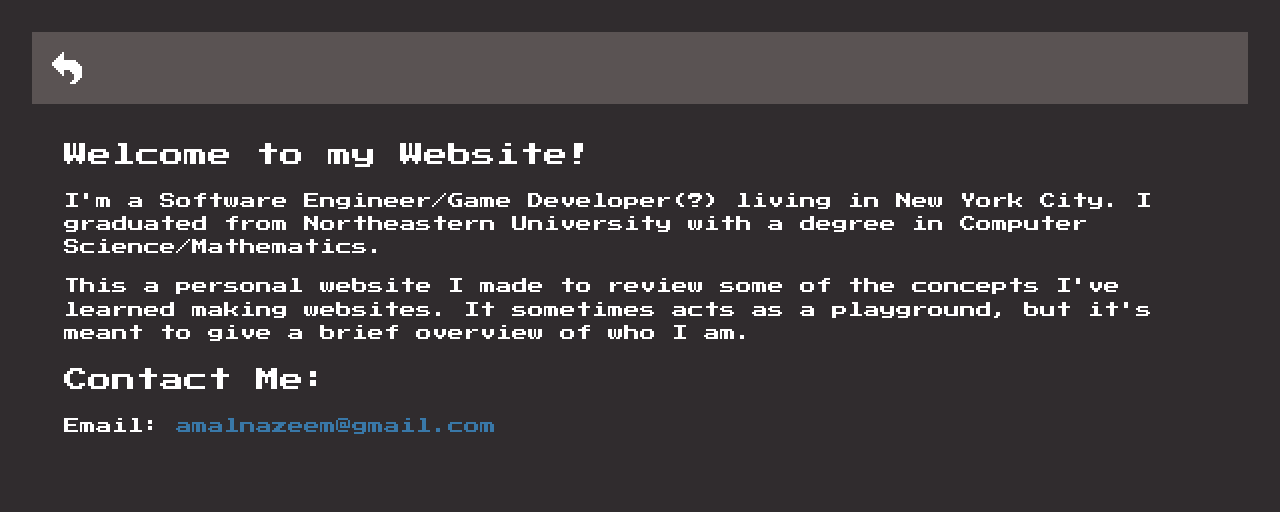
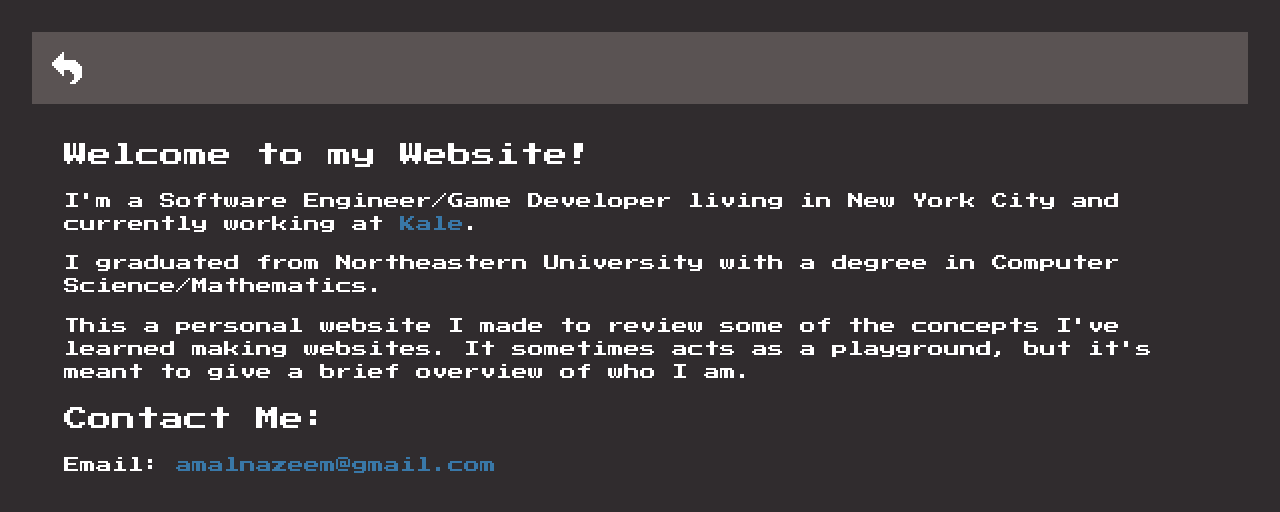
Before and after one commit to TomatoToaster/Website, a React app: page /about in a window 1280 px wide. Shown: the top 512 px of the page. Built offline with nearby package versions, Linux system fonts and the light colour scheme.

Commit message:
Redo some indenting for better or worse

```diff
--- a/src/components/About.jsx
+++ b/src/components/About.jsx
@@ -5,10 +5,19 @@ class Stuff extends Component {
         return (
             <>
                 <h2>Welcome to my Website!</h2>
-        <p>I'm a Software Engineer/Game Developer(?) living in New York City. I graduated from Northeastern University with a degree in Computer Science/Mathematics.</p>
-        <p>This a personal website I made to review some of the concepts I've learned making websites. It sometimes acts as a playground, but it's meant to give a brief overview of who I am.</p>
+                <p>
+                    I'm a Software Engineer/Game Developer living in New York City and currently working at <a href='https://kalecard.com'>Kale</a>.
+                </p>
+                <p>
+                    I graduated from Northeastern University with a degree in Computer Science/Mathematics.
+                </p>
+                <p>
+                    This a personal website I made to review some of the concepts I've learned making websites. It sometimes acts as a playground, but it's meant to give a brief overview of who I am.
+                </p>
                 <h2>Contact Me:</h2>
-        <p>Email: <a href='mailto:amalnazeem@gmail.com'>amalnazeem@gmail.com</a></p>
+                <p>
+                    Email: <a href='mailto:amalnazeem@gmail.com'>amalnazeem@gmail.com</a>
+                </p>
             </>
         );
     }
--- a/src/components/Interests/Games.jsx
+++ b/src/components/Interests/Games.jsx
@@ -1,9 +1,9 @@
-import React, { Component, Fragment } from 'react';
+import React, { Component } from 'react';
 
 class Games extends Component {
     render() {
         return (
-      <Fragment>
+            <>
                 <h2>Video Games</h2>
                 <div className='game-preview'>
                 <p>As featured on my <a href={'https://tomatotoaster.itch.io'}>itch.io</a>:</p>
@@ -27,7 +27,7 @@ class Games extends Component {
                 className='game-preview-image' />
                 </a>
                 </div>
-      </Fragment>
+            </>
         );
     }
 }
```
Also changed, not shown: src/components/App.jsx (indentation only). Lines whose indentation alone changed are shown as unchanged.
